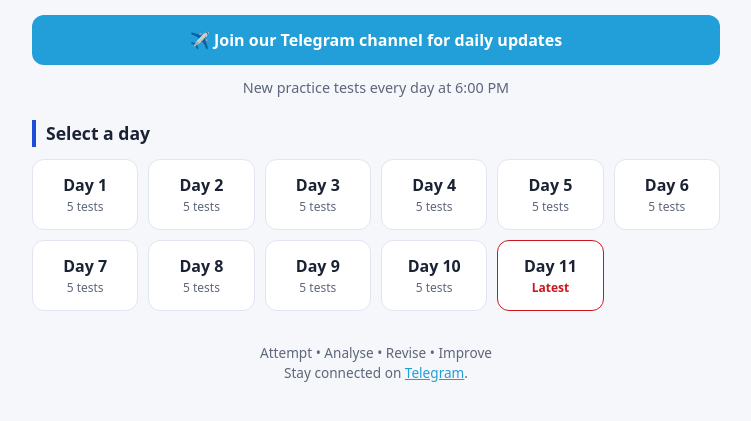
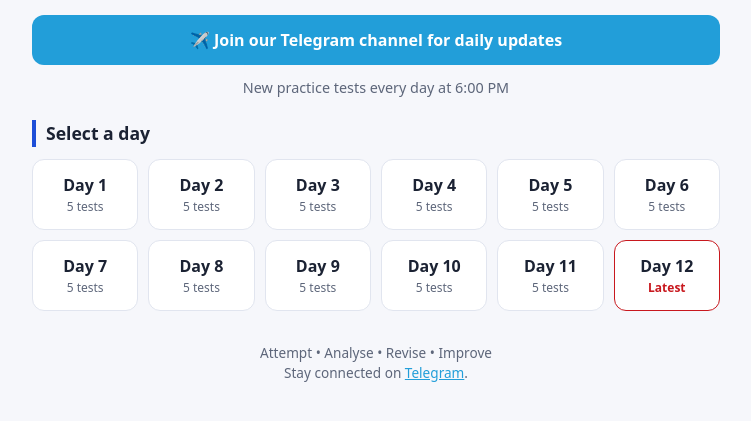
Before and after one commit to Akshara375go/sda-fda-free-series, a plain HTML site: page index.html in a window 1280 px wide. Shown: the part 221-642 px from the top of the page, without its empty margins (264-1015 px from the left). Drawn offline with Linux system fonts and the light colour scheme.

Commit message:
Update index.html

```diff
--- a/index.html
+++ b/index.html
@@ -161,6 +161,13 @@ var DAYS = [
     { s: "computer", topics: ["MS PowerPoint – Advanced Features", "Internet – Introduction & Basic Concepts"], url: "https://share.gemini.google/wQ1VcIBTF10x" },
     { s: "polity",   topics: ["Constitutional Bodies – Election Commission of India", "Union Public Service Commission & State Public Service Commissions"], url: "https://share.gemini.google/vsXCu63UWitV" },
     { s: "ca",       topics: ["April 2026 Monthly Compilation – Day 1/2"], url: "https://share.gemini.google/ghreWXsXzBXv" }
+    ]},
+  { day: 12, tests: [
+    { s: "kannada",  topics: ["ಒಂದು ಪದ (One-word Substitution)", "ತಪ್ಪು ಪದಗಳ ತಿದ್ದುಪಡಿ (Correction of Words)"], url: "https://share.gemini.google/eUL5xp6VDRnM" },
+    { s: "history",  topics: ["Important Social and Religious Reform Movements in Karnataka", "Contributions of Prominent Reformers"], url: "https://share.gemini.google/yiYWh9EJ8kO5" },
+    { s: "computer", topics: ["Internet – Important Terms & Services", "E-mail – Basics and Features"], url: "https://share.gemini.google/XtiKIJt63WeY" },
+    { s: "polity",   topics: ["Constitutional Bodies – Finance Commission", "Comptroller and Auditor General of India (CAG)"], url: "https://share.gemini.google/ScO33B7lpb1O" },
+    { s: "ca",       topics: ["April 2026 Monthly Compilation – Day 2/2"], url: "https://share.gemini.google/A6CCIk6zjzfI" }
   ]}
 ];
 
```
